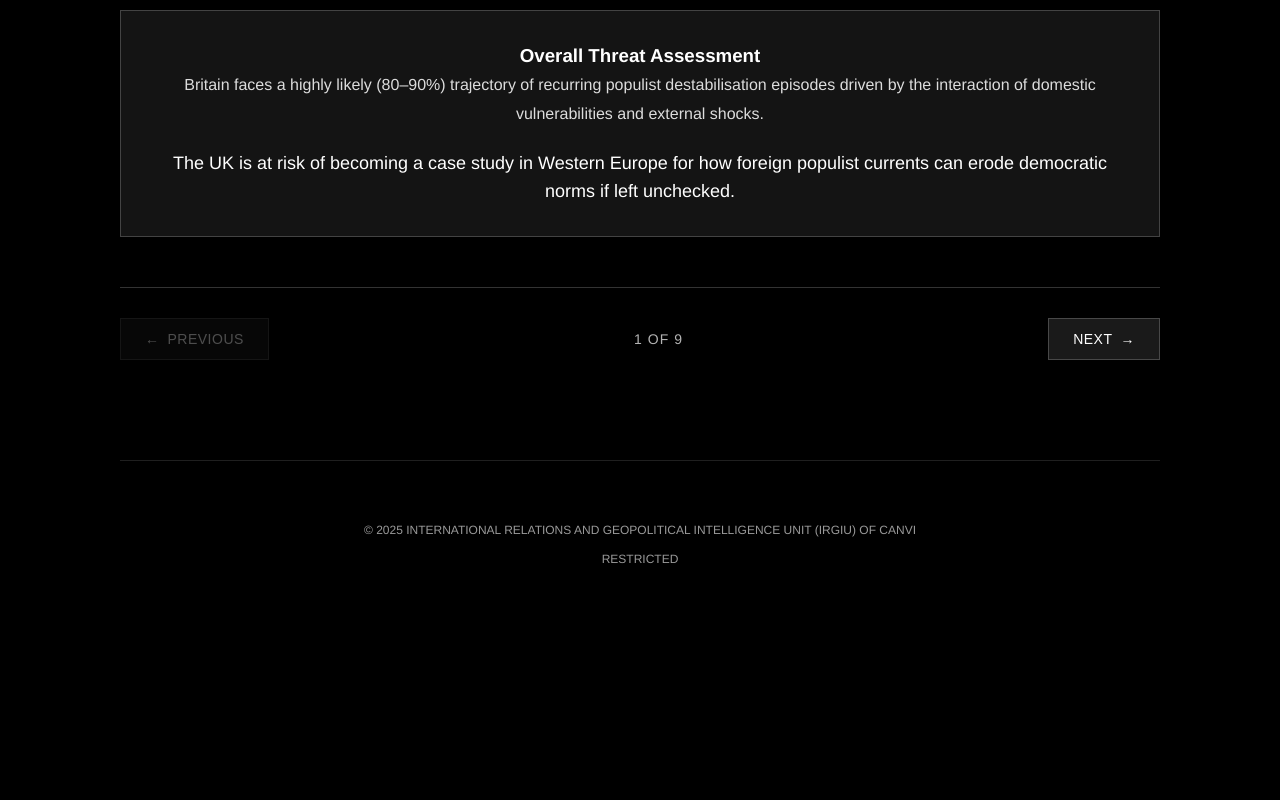
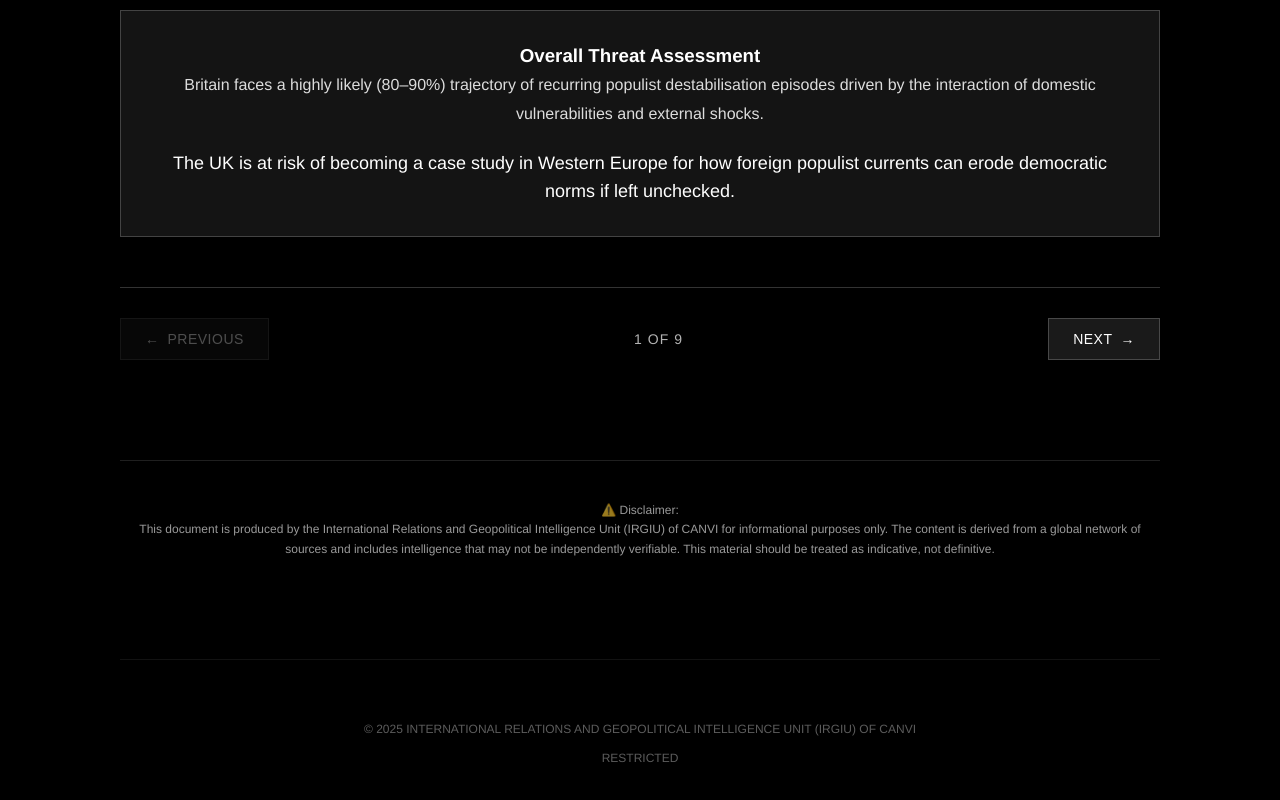
Before and after one commit to IRGIU/Tier3--Intelligence-Brief, a plain HTML site: page index.html in a window 1280 px wide. Shown: the part 2807-3607 px from the top of the page. Before the commit the page ends 3497 px from the top, so only its background shows below. Drawn offline with Linux system fonts and the light colour scheme.

Commit message:
Update index.html

```diff
--- a/index.html
+++ b/index.html
@@ -1383,7 +1383,9 @@
                 Next <span>→</span>
             </button>
         </div>
-
+ <div class="footer">
+        <div class="disclaimer-title">⚠️ Disclaimer:</div>
+        <p>This document is produced by the International Relations and Geopolitical Intelligence Unit (IRGIU) of CANVI for informational purposes only. The content is derived from a global network of sources and includes intelligence that may not be independently verifiable. This material should be treated as indicative, not definitive.</p>
         <div class="footer">
             <div style="margin-top: 20px;">© 2025 INTERNATIONAL RELATIONS AND GEOPOLITICAL INTELLIGENCE UNIT (IRGIU) OF CANVI</div>
             <div style="margin-top: 10px;">RESTRICTED</div>
```
